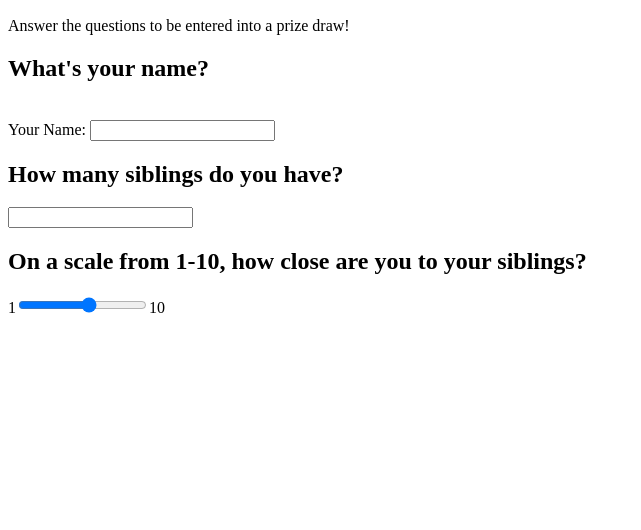
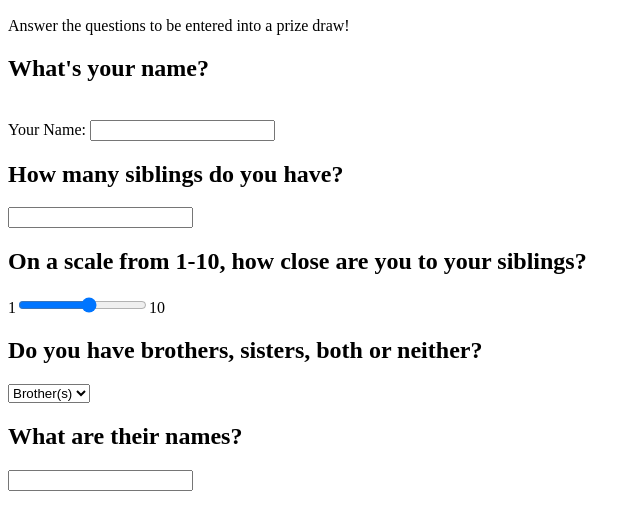
Before and after one commit to HannahLouiseBaker/Form-Practice, a plain HTML site: page index.html in a window 1280 px wide. Shown: the part 110-640 px from the top of the page, without its empty margins (0-641 px from the left). Drawn offline with Linux system fonts and the light colour scheme.

Commit message:
Select and fatalist

```diff
--- a/index.html
+++ b/index.html
@@ -21,5 +21,28 @@
       <h2>On a scale from 1-10, how close are you to your siblings?</h2>
       <label for="closeness">
         <span>1</span><input id="closeness" type="range" min="1" max="10" step="1" name="closeness"><span>10</span>
+      </label>
+      <br/>
+      <h2>Do you have brothers, sisters, both or neither?</h2>
+      <label for="sex">
+        <select id="sex">
+          <option value="brothers">Brother(s)</option>
+          <option value="sisters">Sister(s)</option>
+          <option value="both">Both</option>
+          <option value="neither">Neither</option>
+        </select>
+      </label>
+      <br/>
+      <h2>What are their names?</h2>
+      <label for="name">
+        <input id="name" type="text" list="names" name="name">
+          <datalist id="names">
+            <option value="mary">Mary</option>
+            <option value="mags">Mags</option>
+            <option value="millie">Millie</option>
+            <option value="molly">Molly</option>
+            <option value="mandy">Mandy</option>
+          </datalist>
+      </label>
   </body>
 </html>
```
